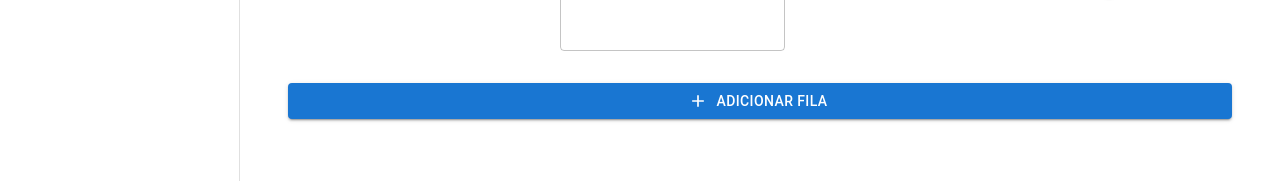
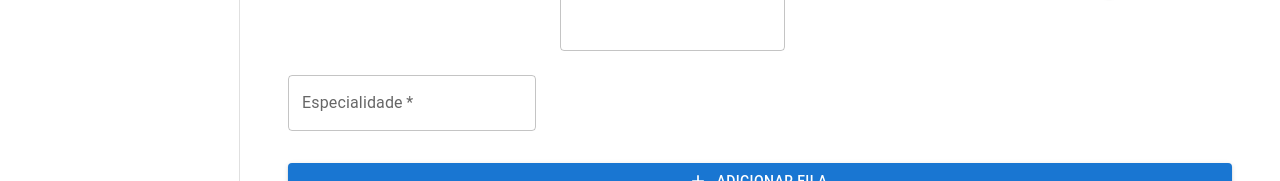
Before and after one commit to EduardoKaio/medqueue, a React (Vite) app in the folder frontend/: page /admin/filas/create in a window 1280 px wide. Shown: the part 228-409 px from the top of the page. Built offline with nearby package versions, Linux system fonts and the light colour scheme; no server answers; sample sign-in values are in the browser's storage.

Commit message:
refactor: adição do campo especialidade nos formulários e tabela

```diff
--- a/frontend/src/pages/admin/FilaCreate.jsx
+++ b/frontend/src/pages/admin/FilaCreate.jsx
@@ -21,6 +21,7 @@ const FilaCreate = () => {
   const [nome, setNome] = useState("");
   const [descricao, setDescricao] = useState("");
   const [ativo, setAtivo] = useState(true);
+  const [especialidade, setEspecialidade] = useState("");
 
   const [tempoMedio, setTempoMedio] = useState(0.0);
   const [error, setError] = useState("");
@@ -46,6 +47,7 @@ const FilaCreate = () => {
       descricao,
       ativo,
       tempo_medio: Number(tempoMedio),
+      especialidade,
 
     };
 
@@ -181,6 +183,17 @@ const FilaCreate = () => {
                   label="Fila Ativa"
                 />
               </Grid>
+
+              <Grid item xs={12} sm={6}>
+                <TextField
+                  label="Especialidade"
+                  variant="outlined"
+                  fullWidth
+                  value={especialidade}
+                  onChange={(e) => setEspecialidade(e.target.value)}
+                  required
+                />
+              </Grid>
             </Grid>
 
             <Box sx={{ mt: 4 }}>
--- a/frontend/src/pages/admin/FilaEdit.jsx
+++ b/frontend/src/pages/admin/FilaEdit.jsx
@@ -23,6 +23,7 @@ const FilaEdit = () => {
   const [descricao, setDescricao] = useState("");
   const [ativo, setAtivo] = useState(true);
   const [tempoMedio, setTempoMedio] = useState(0.0);
+  const [especialidade, setEspecialidade] = useState("");
   const [error, setError] = useState("");
   const [loading, setLoading] = useState(true);
 
@@ -34,6 +35,7 @@ const FilaEdit = () => {
         setNome(fila.nome);
         setDescricao(fila.descricao || "");
         setAtivo(fila.ativo);
+        setEspecialidade(fila.especialidade);
         setTempoMedio(fila.tempoMedio);
         setLoading(false);
       } catch (err) {
@@ -56,6 +58,7 @@ const FilaEdit = () => {
         descricao,
         ativo,
         tempoMedio: Number(tempoMedio),
+        especialidade,
       };
 
       await atualizarFila(id, filaAtualizada);
@@ -206,6 +209,17 @@ const FilaEdit = () => {
                   label="Fila Ativa"
                 />
               </Grid>
+
+              <Grid item xs={12} sm={6}>
+                <TextField
+                  label="Especialidade"
+                  variant="outlined"
+                  fullWidth
+                  value={especialidade}
+                  onChange={(e) => setEspecialidade(e.target.value)}
+                  required
+                />
+              </Grid>
             </Grid>
 
             <Box sx={{ mt: 4 }}>
--- a/frontend/src/pages/admin/FilaList.jsx
+++ b/frontend/src/pages/admin/FilaList.jsx
@@ -181,6 +181,9 @@ function FilaList() {
                     <TableCell sx={{ color: "white", fontWeight: "bold" }}>
                       Tempo Médio
                     </TableCell>
+                    <TableCell sx={{ color: "white", fontWeight: "bold" }}>
+                      Especialidade
+                    </TableCell>
                     <TableCell
                       sx={{
                         color: "white",
@@ -206,6 +209,7 @@ function FilaList() {
                       <TableCell>{f.descricao}</TableCell>
 
                       <TableCell>{f.tempoMedio} min</TableCell>
+                      <TableCell>{f.especialidade}</TableCell>
                       <TableCell align="center">
                         <Link to={`/admin/filas/edit/${f.id}`}>
                           <IconButton color="primary">
```
